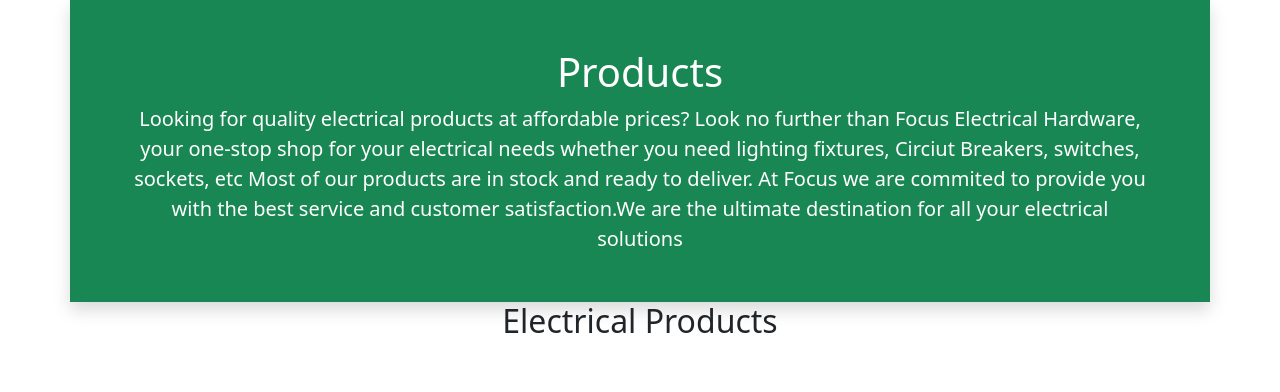
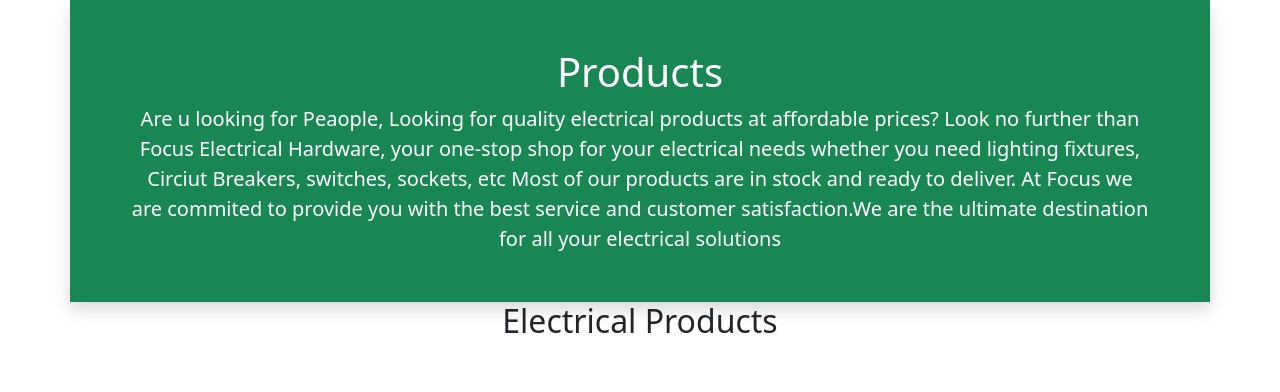
Before and after one commit to PearsonGrant24/FocusElectricalHardware.com, a Django app: page / in a window 1280 px wide. Shown: the part 1026-1418 px from the top of the page. Run offline with Django 4.2, Linux system fonts and the light colour scheme; a user stored in the database is signed in; data comes from the database, SQL or seed files in the repository; some libraries are stand-ins or nearby versions.

Commit message:
updated text to free range

```diff
--- a/templates/home.html
+++ b/templates/home.html
@@ -23,7 +23,7 @@
 <div class="container">
     <div class="row bg-success text-center p-5 text-white border-button shadow">
         <h1>Products</h1>
-        <small class="fs-5">Looking for quality electrical products at affordable prices? Look no further than Focus Electrical Hardware, your one-stop shop for your electrical needs whether you need lighting fixtures, Circiut Breakers, switches, sockets, etc Most of our products are in stock and ready to deliver. At Focus we are commited to provide you with the best service and customer satisfaction.We are the ultimate destination for all your electrical solutions
+        <small class="fs-5">Are u looking for Peaople, Looking for quality electrical products at affordable prices? Look no further than Focus Electrical Hardware, your one-stop shop for your electrical needs whether you need lighting fixtures, Circiut Breakers, switches, sockets, etc Most of our products are in stock and ready to deliver. At Focus we are commited to provide you with the best service and customer satisfaction.We are the ultimate destination for all your electrical solutions
         </small>
     </div>
 </div>
```
